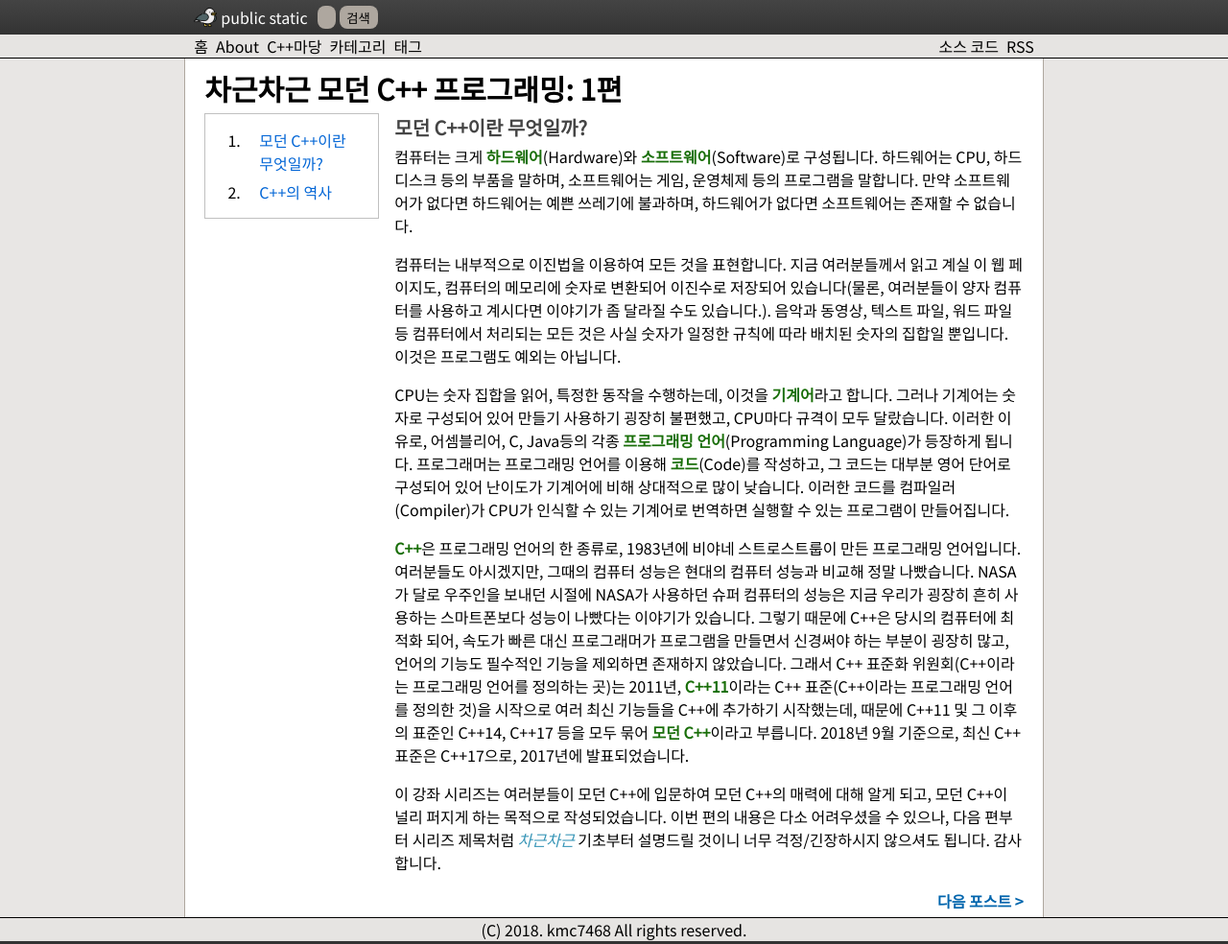
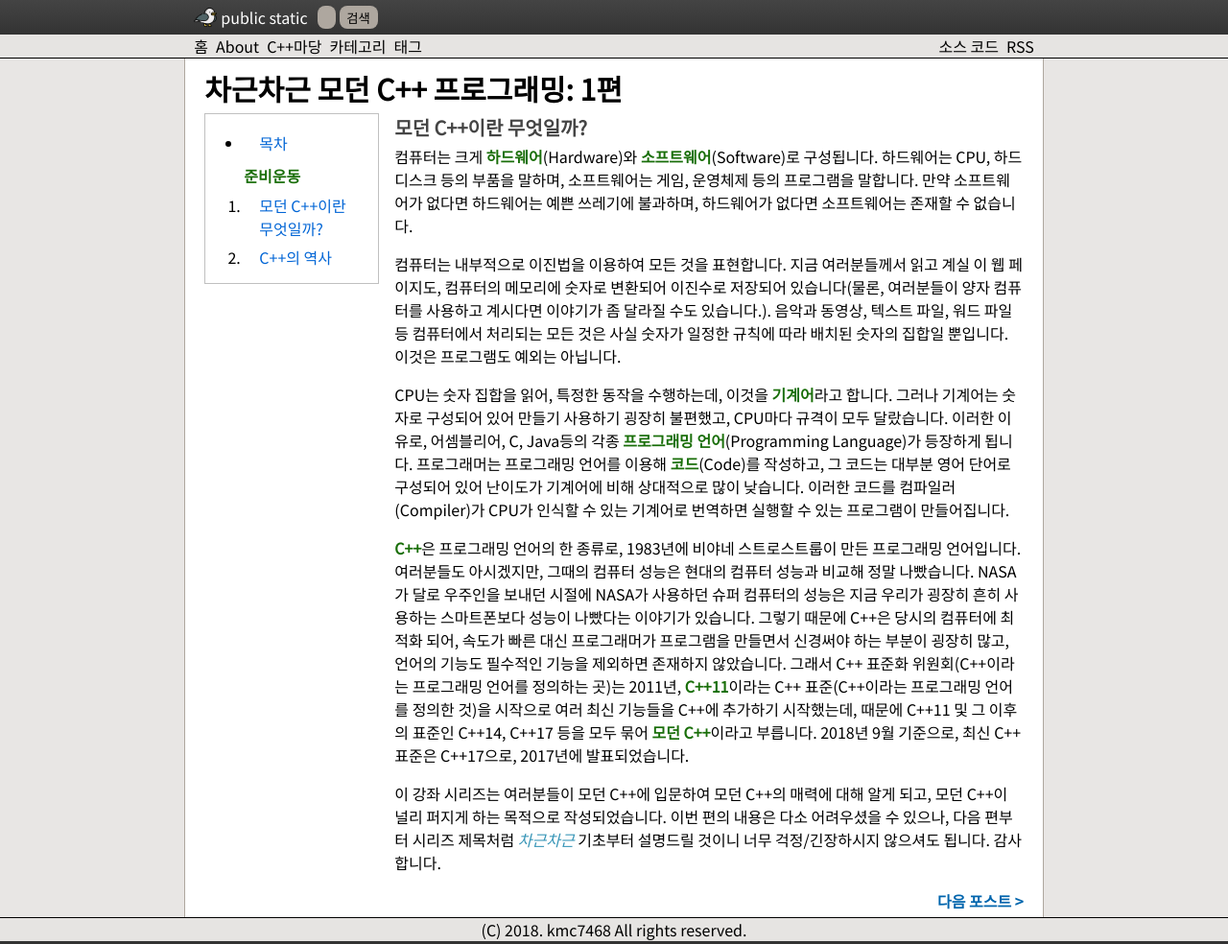
Before and after one commit to kmc7468/kmc7468.github.io, a Jekyll site: the page built from cppground/modern/1.md, in a window 1280 px wide. Shown: the whole page at 96% size. Built offline with Jekyll 4.4.1, drawn with Linux system fonts in a browser that asks for light colours; comment, search, counter and statistics services are not loaded.

Commit message:
우분투 스킨의 시리즈 기능 개선
단원 기능을 추가하였습니다.

```diff
--- a/_layouts/series.html
+++ b/_layouts/series.html
@@ -9,9 +9,19 @@ layout: page
 </head>
 <body>
 	<aside class="side-bar" id="series">
+		{% for post in site.pages %}
+			{% if post.layout == "series_content" and post.series == page.series %}
+				<ul><li><a href="{{ post.url }}">목차</a></li></ul>
+				{% break %}
+			{% endif %}
+		{% endfor %}
 		<ol>
 			{% for post in site.pages %}
 				{% if post.layout == "series" and post.series == page.series %}
+					{% if post.group != null and post.group != prev_group %}
+						{% assign prev_group = post.group %}
+						<p class="series-group"><strong>{{ prev_group }}</strong></p>
+					{% endif %}
 					<li><a href="{{ post.url }}">{{ post.subtitle }}</a></li>
 				{% endif %}
 			{% endfor %}
--- a/_sass/_sidebar.scss
+++ b/_sass/_sidebar.scss
@@ -11,6 +11,7 @@
 	}
 	a:hover {
 		color: #042A49;
+		text-decoration: none;
 	}
 	ol {
 		a {
--- a/cppground/modern/1.md
+++ b/cppground/modern/1.md
@@ -4,6 +4,7 @@ title: "차근차근 모던 C++ 프로그래밍: 1편"
 subtitle: 모던 C++이란 무엇일까?
 series: 차근차근 모던 C++ 프로그래밍
 series_index: 0
+group: 준비운동
 comment: true
 searchable: true
 ---
--- a/css/series.scss
+++ b/css/series.scss
@@ -11,6 +11,9 @@ h1.series-title {
 
 	color: #444444;
 }
+.series-group {
+	margin-bottom: 4px;
+}
 .remote-bar {
 	.prev-post {
 		float: left;
```
Also changed, not shown: _layouts/series_content.html (+8 -0 lines).
